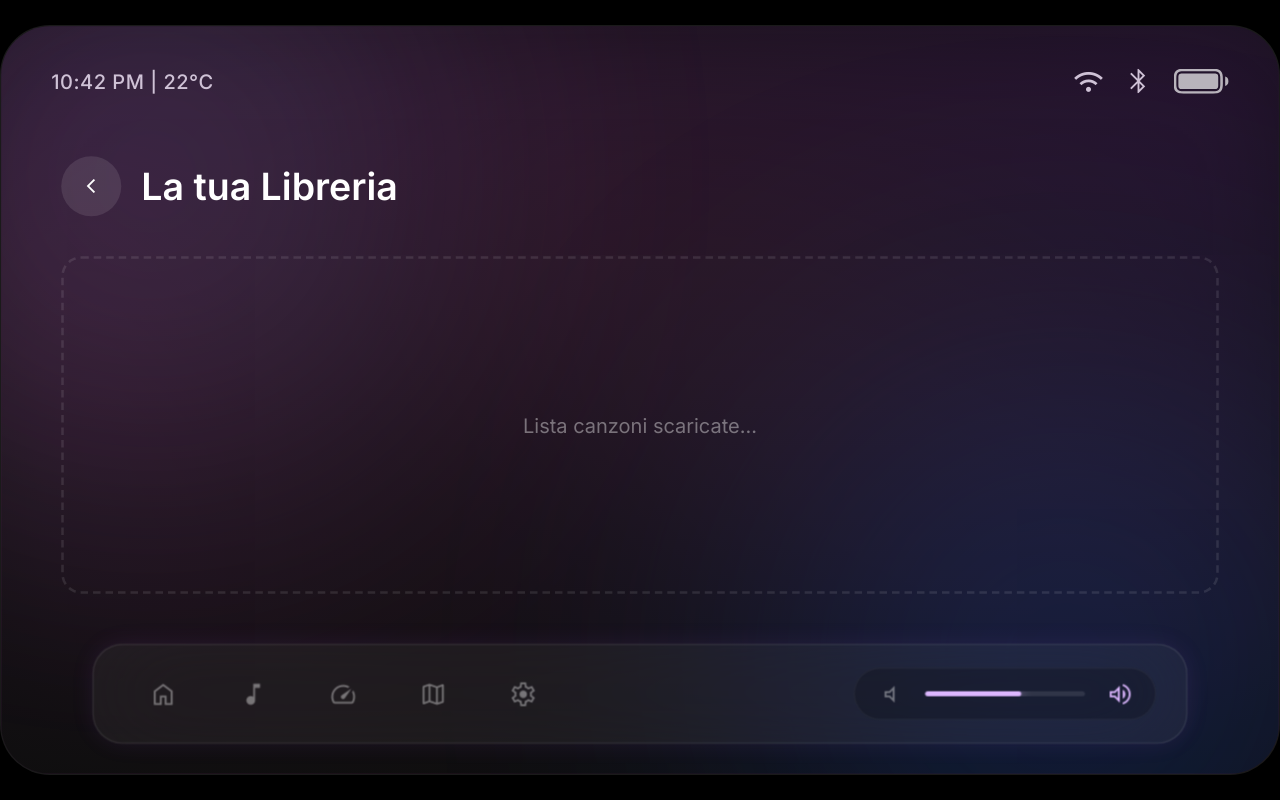
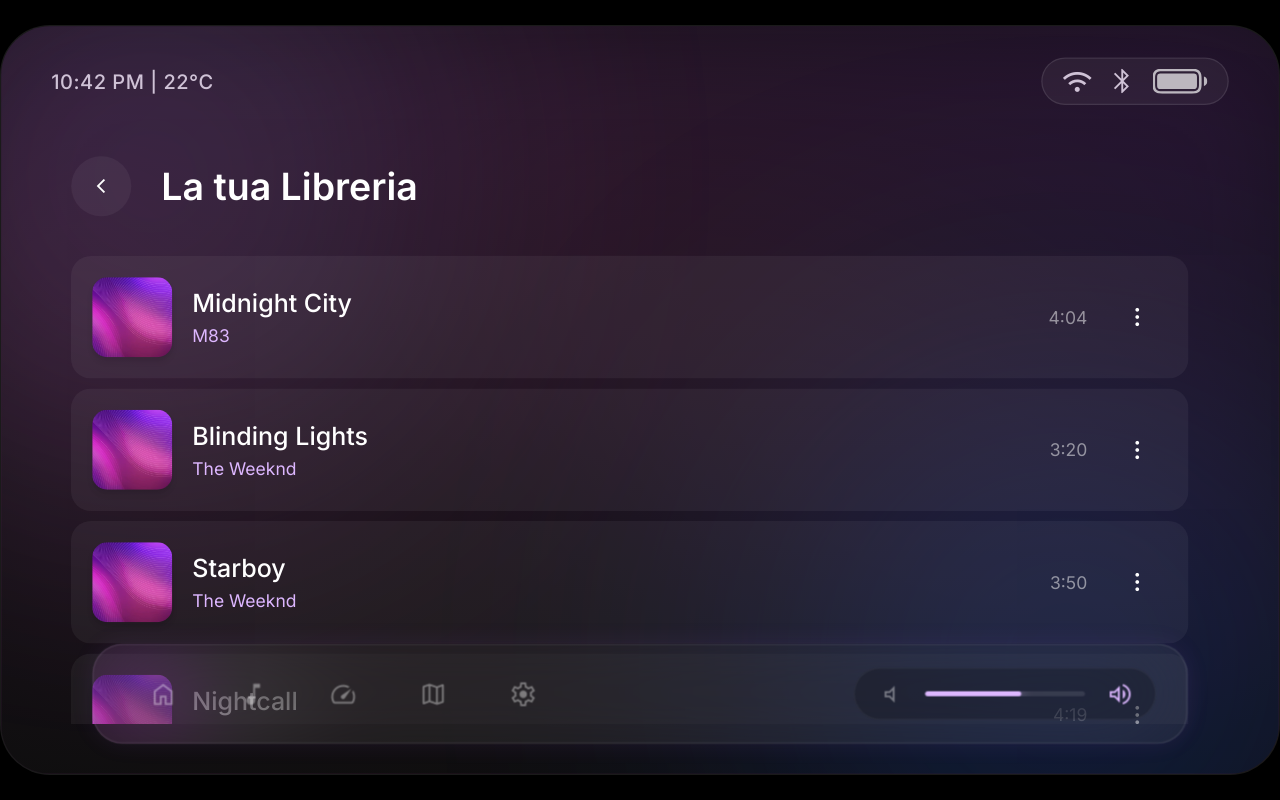
Before and after one commit to giulio177/rpi-mito, a Vue app in the folder frontend/: page /library in a window 1280 px wide. Built offline with nearby package versions, Linux system fonts and the light colour scheme; no server answers.

Commit message:
feat: implement interactive library list, control center popover, and layout scroll adjustments

```diff
--- a/frontend/src/components/common/TopBar.vue
+++ b/frontend/src/components/common/TopBar.vue
@@ -1,17 +1,78 @@
 <template>
-  <div class="flex-none h-10 z-10 flex justify-between items-center px-4">
+  <div class="flex-none h-10 z-50 flex justify-between items-center px-4 relative">
+
+    <!-- Ora e Temperatura -->
     <div class="text-[#cfc2d6] font-medium tracking-wide">
       10:42 PM | 22°C
     </div>
-    <div class="flex items-center gap-4 text-[#cfc2d6]">
+
+    <!-- Area Status (Cliccabile) -->
+    <button
+      class="flex items-center gap-3 text-[#cfc2d6] bg-white/5 border border-white/10 rounded-full px-4 py-1.5 transition-all outline-none focus:outline-none active:scale-95 active:bg-white/10 cursor-pointer"
+      @click="showControlCenter = !showControlCenter"
+    >
       <span class="material-symbols-outlined text-[20px]">wifi</span>
       <span class="material-symbols-outlined text-[20px]">bluetooth</span>
       <img :src="battery100" class="h-5 opacity-80" alt="Battery" />
+    </button>
+
+    <!-- Overlay Invisibile per chiusura -->
+    <div
+      v-if="showControlCenter"
+      class="fixed inset-0 z-40"
+      @click="showControlCenter = false"
+    ></div>
+
+    <!-- Control Center Modale -->
+    <div
+      v-if="showControlCenter"
+      class="absolute top-14 right-4 z-50 w-72 bg-[#1c1c1e]/40 backdrop-blur-3xl border border-white/10 rounded-3xl p-4 shadow-[0_20px_50px_rgba(0,0,0,0.5)] flex flex-col gap-4 text-white"
+    >
+      <!-- Wi-Fi -->
+      <button class="bg-white/5 hover:bg-white/10 border border-white/5 transition-colors rounded-2xl p-3 flex items-center gap-4 text-left">
+        <div class="w-10 h-10 rounded-full bg-blue-500/20 flex items-center justify-center shrink-0">
+          <span class="material-symbols-outlined text-blue-400">wifi</span>
+        </div>
+        <div class="flex flex-col flex-1 min-w-0">
+          <span class="font-semibold text-[15px]">Wi-Fi</span>
+          <span class="text-[13px] text-white/50 truncate">Home-Net</span>
+        </div>
+      </button>
+
+      <!-- Bluetooth -->
+      <button class="bg-white/5 hover:bg-white/10 border border-white/5 transition-colors rounded-2xl p-3 flex items-center gap-4 text-left">
+        <div class="w-10 h-10 rounded-full bg-blue-500/20 flex items-center justify-center shrink-0">
+          <span class="material-symbols-outlined text-blue-400">bluetooth</span>
+        </div>
+        <div class="flex flex-col flex-1 min-w-0">
+          <span class="font-semibold text-[15px]">Bluetooth</span>
+          <span class="text-[13px] text-white/50 truncate">iPhone di Marco</span>
+        </div>
+      </button>
+
+      <!-- Settings Button -->
+      <button
+        @click="goToSettings"
+        class="mt-2 py-3 px-4 rounded-xl bg-white/5 hover:bg-white/10 text-center font-medium text-sm transition-colors text-white/80"
+      >
+        Tutte le impostazioni
+      </button>
     </div>
+
   </div>
 </template>
 
 <script setup lang="ts">
+import { ref } from 'vue'
+import { useRouter } from 'vue-router'
 import battery100 from '@/assets/battery/battery.100percent.svg'
+
+const router = useRouter()
+const showControlCenter = ref(false)
+
+const goToSettings = () => {
+  showControlCenter.value = false
+  router.push('/settings')
+}
 // In futuro qui collegheremo i WebSocket per l'ora e i sensori
 </script>
--- a/frontend/src/components/layout/MainLayout.vue
+++ b/frontend/src/components/layout/MainLayout.vue
@@ -14,8 +14,14 @@
       <div class="absolute -bottom-40 -right-20 w-[500px] h-[500px] bg-blue-600 rounded-full blur-[120px] opacity-20 pointer-events-none z-0"></div>
 
       <TopBar />
-      <router-view class="flex-1 mt-4 mb-4 z-10" />
-      <BottomNav />
+
+      <!-- Router view riempie lo spazio fino in fondo, DEVE avere min-h-0 -->
+      <router-view class="flex-1 mt-4 z-10 min-h-0 w-full" />
+
+      <!-- BottomNav Fluttuante -->
+      <div class="absolute bottom-6 left-0 w-full z-50 pointer-events-none px-6">
+        <BottomNav class="pointer-events-auto" />
+      </div>
     </div>
   </div>
 </template>
--- a/frontend/src/components/views/HomeView.vue
+++ b/frontend/src/components/views/HomeView.vue
@@ -1,5 +1,5 @@
 <template>
-  <div class="flex-1 mt-4 mb-4 z-10 grid grid-cols-12 gap-[24px] h-full min-h-0">
+  <div class="flex-1 mt-4 mb-4 pb-28 z-10 grid grid-cols-12 gap-[24px] h-full min-h-0">
 
     <!-- Left Panel: Media Player -->
     <div class="col-span-7 rounded-3xl overflow-hidden relative bg-white/5 backdrop-blur-2xl border border-white/10 group">
--- a/frontend/src/components/views/LibraryView.vue
+++ b/frontend/src/components/views/LibraryView.vue
@@ -1,16 +1,89 @@
 <template>
-  <div class="w-full h-full flex flex-col p-6">
-    <!-- Header con tasto indietro -->
-    <div class="flex items-center gap-4 mb-8">
-      <button @click="$router.back()" class="w-12 h-12 flex items-center justify-center rounded-full bg-white/10 hover:bg-white/20 transition-colors">
-        <span class="material-symbols-outlined text-white">chevron_left</span>
+  <div class="w-full h-full flex flex-col pt-6 px-8 pb-4 relative text-white min-h-0">
+
+    <!-- Overlay Invisibile per chiusura (Click Outside) -->
+    <div v-if="activeMenuId !== null" @click="activeMenuId = null" class="fixed inset-0 z-40"></div>
+
+    <!-- Header -->
+    <div class="flex items-center">
+      <button @click="$router.back()" class="w-12 h-12 rounded-full bg-white/5 flex items-center justify-center shrink-0 z-10">
+        <span class="material-symbols-outlined text-[28px]">chevron_left</span>
       </button>
-      <h1 class="text-3xl font-semibold text-white">La tua Libreria</h1>
+      <h1 class="text-3xl font-semibold ml-6 z-10">La tua Libreria</h1>
     </div>
 
-    <!-- Contenuto Libreria (Placeholder per ora) -->
-    <div class="flex-1 flex items-center justify-center border-2 border-dashed border-white/10 rounded-2xl">
-      <p class="text-white/40">Lista canzoni scaricate...</p>
+    <!-- Lista Scrollabile -->
+    <div class="flex-1 mt-8 overflow-y-auto pr-4 space-y-2 custom-scrollbar z-10 pb-36">
+      <button
+        v-for="(song, index) in songs"
+        :key="song.id"
+        class="w-full flex items-center p-4 rounded-2xl bg-white/5 hover:bg-white/10 transition-colors border border-transparent hover:border-white/10 group text-left"
+      >
+        <!-- Copertina -->
+        <img :src="song.coverUrl" class="w-16 h-16 rounded-xl object-cover shadow-md shrink-0" />
+
+        <!-- Info (Centro) -->
+        <div class="flex-1 min-w-0 ml-4 flex flex-col justify-center">
+          <p class="text-xl font-medium truncate text-white">{{ song.title }}</p>
+          <p class="text-sm text-[#ddb7ff] truncate mt-0.5">{{ song.artist }}</p>
+        </div>
+
+        <!-- Destra (Durata e Opzioni) -->
+        <div class="flex items-center shrink-0 relative">
+          <span class="text-white/50 text-sm mr-4">{{ song.duration }}</span>
+          <button
+            @click.stop="activeMenuId = activeMenuId === song.id ? null : song.id"
+            class="w-12 h-12 rounded-full hover:bg-white/10 flex items-center justify-center transition-colors"
+          >
+            <span class="material-symbols-outlined text-[24px]">more_vert</span>
+          </button>
+
+          <!-- Popover Context Menu -->
+          <div v-if="activeMenuId === song.id"
+               @click.stop
+               :class="[
+                 'absolute right-0 z-50 w-56 bg-[#1c1c1e]/40 backdrop-blur-3xl border border-white/10 rounded-2xl shadow-[0_20px_50px_rgba(0,0,0,0.5)] p-2 flex flex-col gap-1 animate-in fade-in zoom-in-95 duration-200',
+                 index >= songs.length - 2 ? 'bottom-14 origin-bottom-right' : 'top-14 origin-top-right'
+               ]">
+
+            <!-- Pulsante Taglia -->
+            <button class="w-full flex items-center gap-3 px-3 py-3 rounded-xl hover:bg-white/10 text-white transition-colors text-left">
+              <span class="material-symbols-outlined text-[20px]">content_cut</span>
+              <span class="font-medium text-sm">Taglia Audio</span>
+            </button>
+
+            <!-- Pulsante Rinomina -->
+            <button class="w-full flex items-center gap-3 px-3 py-3 rounded-xl hover:bg-white/10 text-white transition-colors text-left">
+              <span class="material-symbols-outlined text-[20px]">edit</span>
+              <span class="font-medium text-sm">Rinomina</span>
+            </button>
+
+            <div class="h-[1px] w-full bg-white/10 my-1"></div>
+
+            <!-- Pulsante Elimina -->
+            <button class="w-full flex items-center gap-3 px-3 py-3 rounded-xl hover:bg-red-500/20 text-red-400 hover:text-red-300 transition-colors text-left">
+              <span class="material-symbols-outlined text-[20px]">delete</span>
+              <span class="font-medium text-sm">Elimina</span>
+            </button>
+          </div>
+        </div>
+      </button>
     </div>
+
   </div>
 </template>
+
+<script setup lang="ts">
+import { ref } from 'vue'
+import songPlaceholder from '@/assets/song-placeholder.png'
+
+const songs = ref([
+  { id: 1, title: 'Midnight City', artist: 'M83', duration: '4:04', coverUrl: songPlaceholder },
+  { id: 2, title: 'Blinding Lights', artist: 'The Weeknd', duration: '3:20', coverUrl: songPlaceholder },
+  { id: 3, title: 'Starboy', artist: 'The Weeknd', duration: '3:50', coverUrl: songPlaceholder },
+  { id: 4, title: 'Nightcall', artist: 'Kavinsky', duration: '4:19', coverUrl: songPlaceholder },
+  { id: 5, title: 'Get Lucky', artist: 'Daft Punk', duration: '6:09', coverUrl: songPlaceholder },
+])
+
+const activeMenuId = ref<number | string | null>(null)
+</script>
--- a/frontend/src/components/views/MusicView.vue
+++ b/frontend/src/components/views/MusicView.vue
@@ -1,5 +1,5 @@
 <template>
-  <div class="w-full h-full relative flex px-8 pt-8 pb-2 gap-10 text-white min-h-0">
+  <div class="w-full h-full relative flex px-8 pt-8 pb-28 gap-10 text-white min-h-0">
 
     <!-- Action Bar Fissa (Memoria Muscolare) -->
     <div class="absolute top-2 right-2 z-50 flex gap-4">
--- a/frontend/src/style.css
+++ b/frontend/src/style.css
@@ -14,3 +14,12 @@
     font-variation-settings: 'FILL' 1, 'wght' 400, 'GRAD' 0, 'opsz' 24;
   }
 }
+
+/* Custom Scrollbar per viste scrollabili (es. LibraryView) */
+.custom-scrollbar::-webkit-scrollbar {
+  width: 6px;
+}
+.custom-scrollbar::-webkit-scrollbar-thumb {
+  background-color: rgba(255,255,255,0.2);
+  border-radius: 10px;
+}
```
